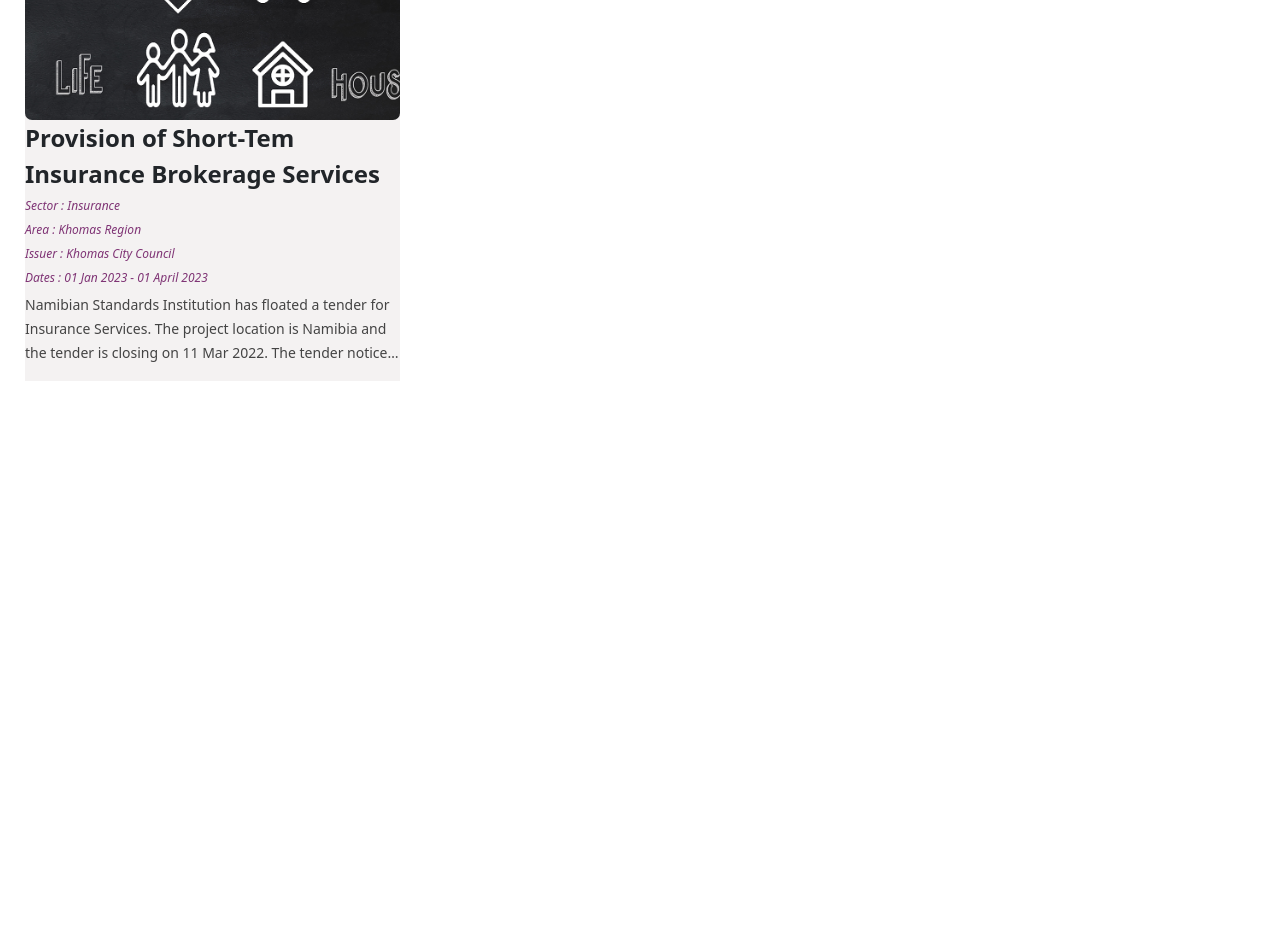
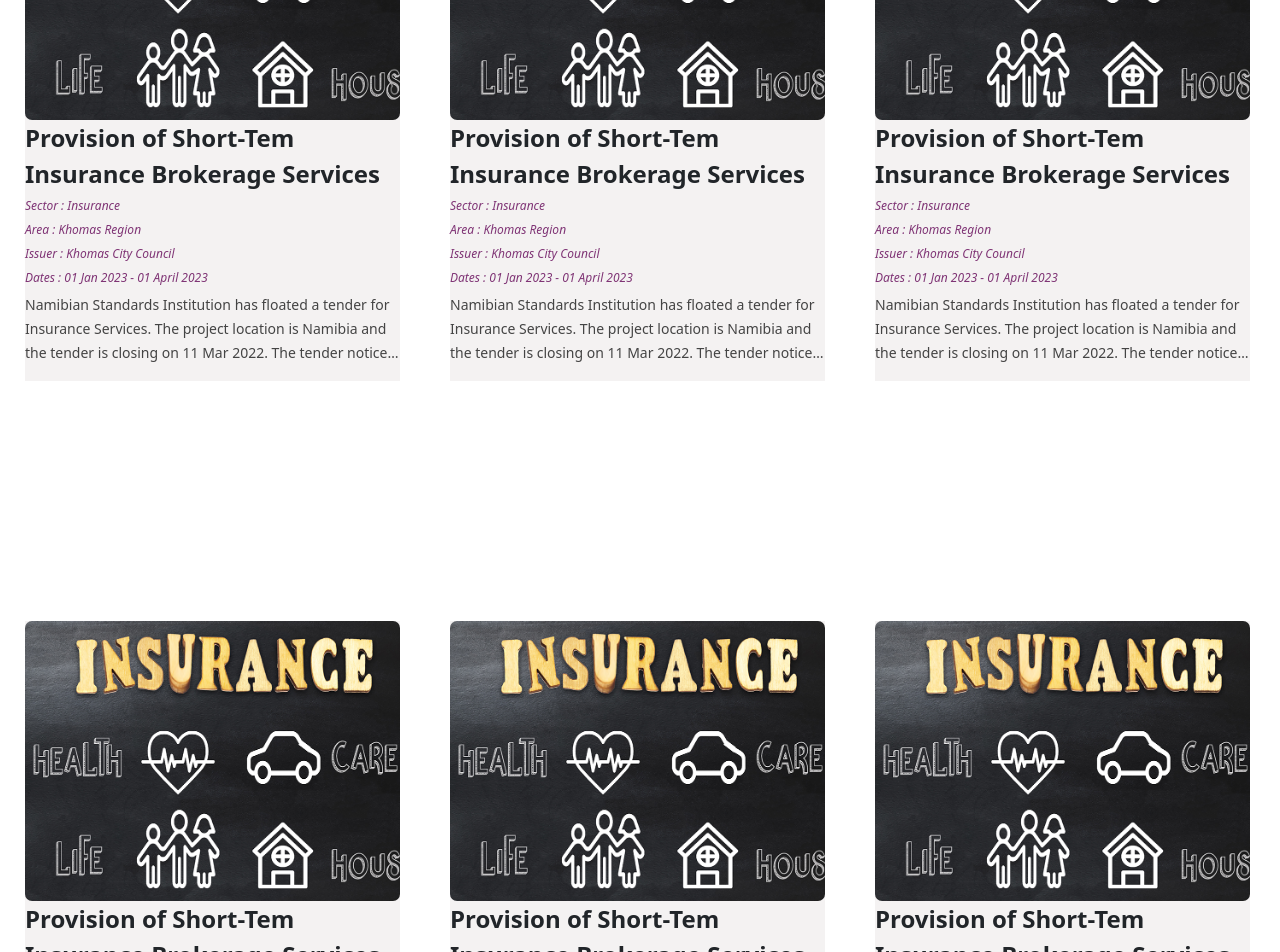
Before and after one commit to Ndhlovu1/tender-management-system, a React (Create React App) app in the folder inno-bid/: page /Tenders in a window 1280 px wide. Shown: the part 160-1112 px from the top of the page. Before the commit the page ends 800 px from the top, so only its background shows below. Built offline with nearby package versions, Linux system fonts and the light colour scheme.

Commit message:
Tender Design Complete

```diff
--- a/inno-bid/src/App.js
+++ b/inno-bid/src/App.js
@@ -3,7 +3,7 @@ import Login from "./login/Login";
 import Home from "./home/Home";
 //import Topbar from "./topbar/Topbar";
 import { BrowserRouter as Router, Routes, Route } from "react-router-dom";
-import Tenders from "./tender/Tender";
+import Tenders from "./tenders/Tenders";
 
 
 function App() {
--- a/inno-bid/src/tenders/Tenders.jsx
+++ b/inno-bid/src/tenders/Tenders.jsx
@@ -7,12 +7,13 @@ export default function Tenders() {
     <div className='tenders'>
 
        <Tender/>
-
-
-
-
-
-
+       <Tender/>
+       <Tender/>
+       <Tender/>
+       <Tender/>
+       <Tender/>
+       <Tender/>
+       <Tender/>
 
     </div>
   )
--- a/inno-bid/src/tenders/tenders.css
+++ b/inno-bid/src/tenders/tenders.css
@@ -0,0 +1,6 @@
+.tenders{
+    flex: 9;
+    display: flex;
+    flex-wrap: wrap;
+
+}
```
